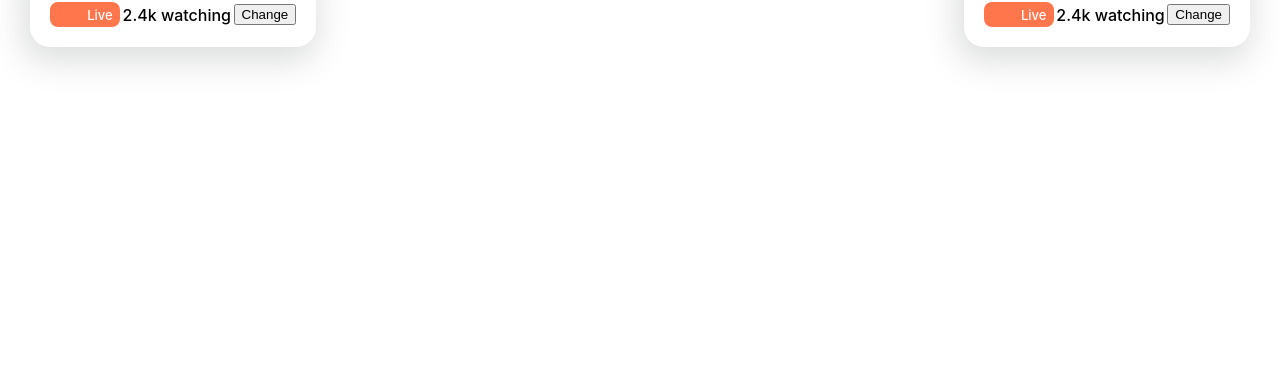
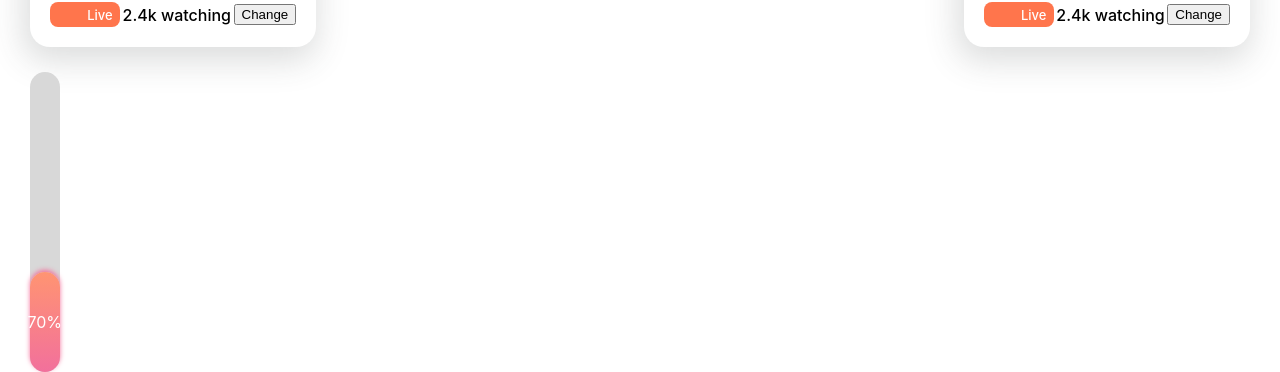
Before and after one commit to phu-github/react-complete-guide, a React (Create React App) app: page / in a window 1280 px wide. Shown: the part 648-1020 px from the top of the page. Before the commit the page ends 800 px from the top, so only its background shows below. Built offline with nearby package versions, Linux system fonts and the light colour scheme; some icons are missing.

Commit message:
update chart

```diff
--- a/src/App.js
+++ b/src/App.js
@@ -28,7 +28,6 @@ const App = () =>{
       <FakeCardData>
           <NewExpense onReciveExpense={ReciveExpense}></NewExpense>
           <Expenses items={expenses}></Expenses>
-          <Chart></Chart>
       </FakeCardData>
     </div>
   );
--- a/src/components/Chart/Chart.js
+++ b/src/components/Chart/Chart.js
@@ -1,10 +1,33 @@
-import React from 'react';
-import { Column } from '@ant-design/charts';
+import React, {useState} from 'react';
+import './Chart.scss';
+import ChartBar  from './ChartBar';
 
 const Chart = (props) => {
+  // const [dataPoints, setDataPoints] = useState([]);
+  // setDataPoints(props.dataPoints);
+  // <ChartBar
+  //   key={1}
+  //   value={1}
+  //   maxValue={1}
+  //   label={1}
+  // />
     return (
-      <div></div>
+      <>
+         <ChartBar
+            key={1}
+            value={1}
+            maxValue={1}
+            label={1}
+          />
+      </>
     );
 }
 
 export default Chart;
+
+
+{/* {
+          props.dataPoints.map(expense => (
+              <p>lalal</p>
+          ))
+        }   */}
--- /dev/null
+++ b/src/components/Chart/ChartBar.js
@@ -0,0 +1,14 @@
+import React from 'react';
+import './ChartBar.scss';
+
+function ChartBar(props) {
+    return (
+        <div className="chart-progress">
+            <div className="chart-progress__done">
+                <span>70%</span>
+            </div>
+        </div>
+    );
+}
+
+export default ChartBar;
--- /dev/null
+++ b/src/components/Chart/ChartBar.scss
@@ -0,0 +1,28 @@
+$chart-height: 300px;
+$chart-percent : 100px;
+
+.chart-progress{
+    width: 30px;
+    height: $chart-height;
+    background: #d8d8d8;
+    border-radius: 20px;
+    transform: rotate(180deg);
+    .chart-progress__done{
+        display: flex;
+        justify-content: center;
+        align-items: center;
+        color: #FFF;
+        background: linear-gradient( to bottom , #F2709C, #ff9472);
+        box-shadow: 0 3px 3px -5px #f2709c, 0 2px 5px #f2709c;
+        border-radius: 20px;
+        height: $chart-percent;
+        width: 30px;
+        @if($chart-percent == 0px or $chart-percent == 0){
+            opacity: 0;
+        }
+        transition: 1s ease;
+        span{
+            transform: rotate(180deg);
+        }
+    }
+}
--- a/src/components/Expense/Expenses.js
+++ b/src/components/Expense/Expenses.js
@@ -1,5 +1,6 @@
 import { useState } from 'react/cjs/react.development';
 import './Expenses.scss';
+import ExpensesChart from './ExpensesChart';
 import ExpensesFilter from './ExpensesFilter';
 import ExpensesList from './ExpensesList';
 const Expenses = (props) => {
@@ -20,6 +21,7 @@ const Expenses = (props) => {
                 onRecieveExpenseFilter={RecieveExpenseFilter}>
             </ExpensesFilter>
             <ExpensesList items = {fiteredExpenses} />
+            <ExpensesChart></ExpensesChart>
         </>
     );
 };
--- /dev/null
+++ b/src/components/Expense/ExpensesChart.js
@@ -0,0 +1,26 @@
+import React from 'react';
+import Chart from '../Chart/Chart';
+
+function ExpensesChart(props) {
+    const chartDataPoints = [
+        { label: "jan", value:'0'},
+        { label: "Feb", value:'0'},
+        { label: "Mar", value:'0'},
+        { label: "Apr", value:'0'},
+        { label: "May", value:'0'},
+        { label: "Jun", value:'0'},
+        { label: "Jul", value:'0'},
+        { label: "Aug", value:'0'},
+        { label: "Sep", value:'0'},
+        { label: "Oct", value:'0'},
+        { label: "Nov", value:'0'},
+        { label: "Dec", value:'0'},
+    ];
+    let arrayName = [];
+    console.log('#####', arrayName);
+    return (
+       <Chart dataPoints = {arrayName} ></Chart>
+    );
+}
+
+export default ExpensesChart;
--- /dev/null
+++ b/src/components/ProgressBar/ProgressBar.scss
@@ -0,0 +1,25 @@
+$progressBar-width: 300px;
+$progressBar-percent : 100px;   // So với witdth: 200px --> ProgressBar chiếm 50%
+
+// Link tham khảo: https://www.youtube.com/watch?v=U-4tg5snUuw
+.progress{
+    background: #d8d8d8;
+    border-radius: 20px;
+    width: $progressBar-width;
+    height: 30px;
+    .progress__done{
+        display: flex;
+        justify-content: center;
+        align-items: center;
+        color: #FFF;
+        background: linear-gradient( to bottom , #F2709C, #ff9472);
+        box-shadow: 0 3px 3px -5px #f2709c, 0 2px 5px #f2709c;
+        border-radius: 20px;
+        width: $progressBar-percent;
+        height: 30px;
+        @if($progressBar-percent == 0px or $progressBar-percent == 0){
+            opacity: 0;
+        }
+        transition: 1s ease;
+    }
+}
```
Also changed, not shown: src/components/ProgressBar/ProgressBar.js (added, +14 -0 lines).
